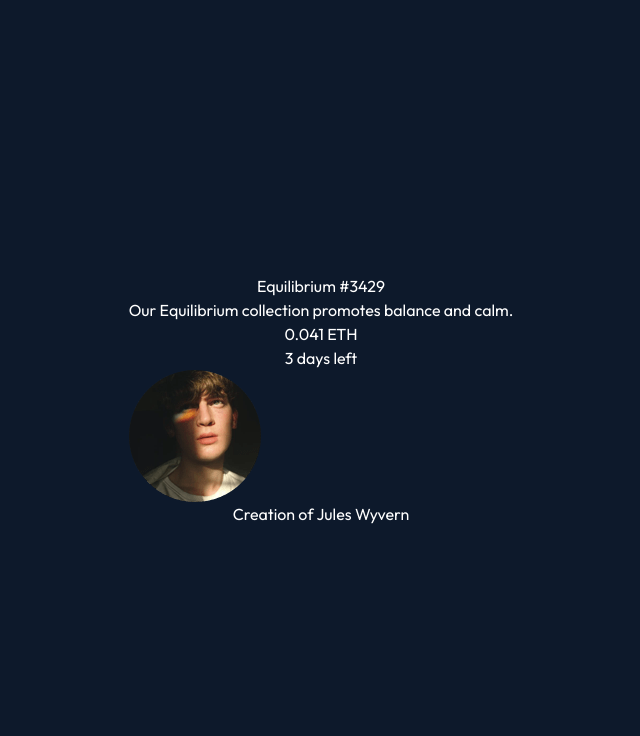
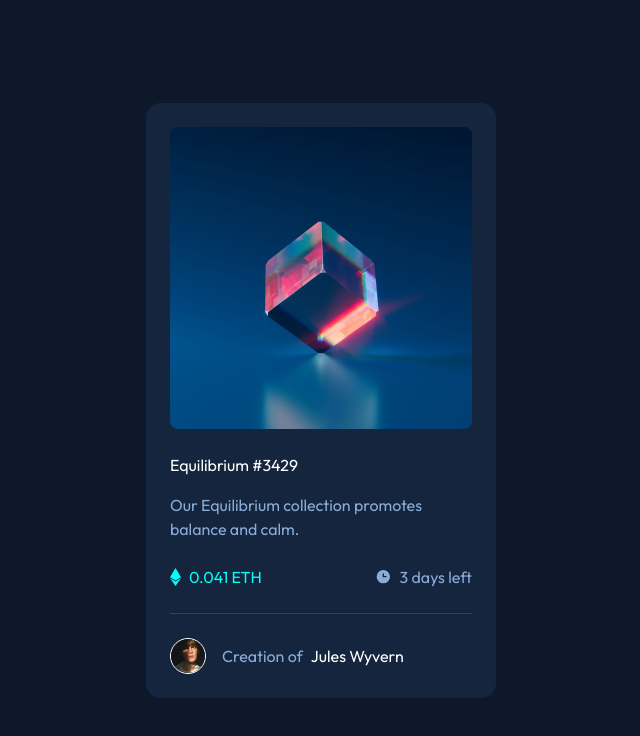
Before and after one commit to anggelserrato/fm-nft-preview-card-component, a React (Vite) app: page / in a window 1280 px wide. Shown: the top 736 px of the page, without its empty margins (319-959 px from the left). Built offline with nearby package versions, Linux system fonts and the light colour scheme.

Commit message:
feat: apply card styling, layout and design tokens

```diff
--- a/src/App.jsx
+++ b/src/App.jsx
@@ -6,16 +6,43 @@ import imageEquilibrium from './assets/image-equilibrium.jpg';
 
 export default function App() {
   return (
-    <main className="flex min-h-screen flex-col items-center justify-center text-center text-white">
-      <article>
-        <h1>Equilibrium #3429</h1>
-        <p>Our Equilibrium collection promotes balance and calm.</p>
-        <p>0.041 ETH</p>
-        <p>3 days left</p>
+    <main className="flex min-h-screen flex-col items-center justify-center text-white">
+      <article className="w-[350px] rounded-[15px] bg-card-blue-900 p-card-300">
         <figure>
-          <img src={imageAvatar} alt="Avatar" />
+          <img
+            src={imageEquilibrium}
+            alt="Equilibrium"
+            className="mb-card-300 rounded-[8px]"
+          />
         </figure>
-        <p>Creation of Jules Wyvern</p>
+        <figure className="absolute top-0 left-0 hidden">
+          <img src={iconView} alt="View" />
+        </figure>
+        <h1 className="mb-card-200">Equilibrium #3429</h1>
+        <p className="mb-card-300 text-card-blue-500">
+          Our Equilibrium collection promotes balance and calm.
+        </p>
+        <div className="mb-card-300 flex justify-between">
+          <figure className="flex items-center gap-card-100">
+            <img src={iconEthereum} alt="Ethereum" />
+            <figcaption className="text-card-cyan-400">0.041 ETH</figcaption>
+          </figure>
+          <figure className="flex items-center gap-card-100">
+            <img src={iconClock} alt="Clock" />
+            <figcaption className="text-card-blue-500">3 days left</figcaption>
+          </figure>
+        </div>
+        <hr className="mb-card-300 h-px border-card-blue-800" />
+        <figure className="flex items-center gap-card-200">
+          <img
+            src={imageAvatar}
+            alt="Avatar"
+            className="w-[36px] rounded-full border border-white"
+          />
+          <figcaption className="flex gap-card-100 text-card-blue-500">
+            Creation of <span className="text-white">Jules Wyvern</span>
+          </figcaption>
+        </figure>
       </article>
     </main>
   );
--- a/src/index.css
+++ b/src/index.css
@@ -9,12 +9,10 @@
   --color-card-blue-900: hsl(216, 50%, 16%);
   --color-card-blue-800: hsl(215, 32%, 27%);
   --font-card-outfit: 'Outfit', ui-sans-serif, system-ui, sans-serif;
-  --spacing-card-50: 4px;
+  --spacing-card-0: 0px;
   --spacing-card-100: 8px;
-  --spacing-card-150: 12px;
   --spacing-card-200: 16px;
   --spacing-card-300: 24px;
-  --spacing-card-500: 40px;
 }
 
 @layer base {
```
